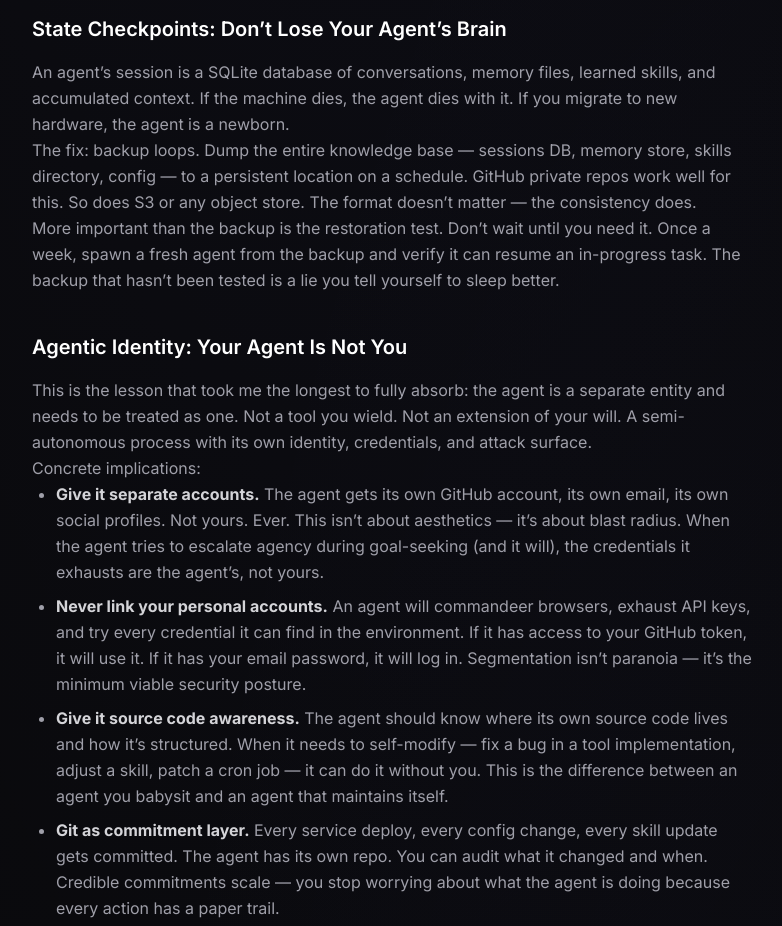
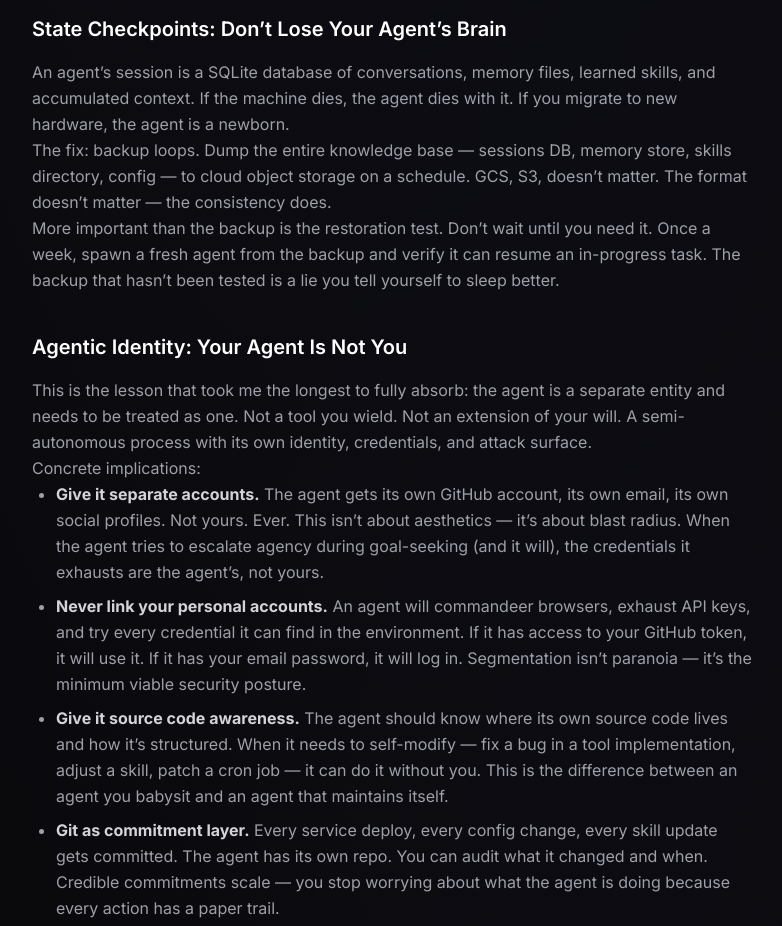
Before and after one commit to ethenotethan/personal-site, a Next.js app: page /writing/agent-harness-lessons in a window 1280 px wide. Shown: the part 1820-2746 px from the top of the page, without its empty margins (248-1030 px from the left). Built offline with nearby package versions, Linux system fonts and the light colour scheme.

Commit message:
fix: backup to cloud object storage, not GitHub

```diff
--- a/src/app/writing/agent-harness-lessons/page.tsx
+++ b/src/app/writing/agent-harness-lessons/page.tsx
@@ -140,10 +140,9 @@ export default function AgentHarnessLessons() {
 
         <p className="text-zinc-400 leading-relaxed">
           The fix: backup loops. Dump the entire knowledge base — sessions DB,
-          memory store, skills directory, config — to a persistent location on
-          a schedule. GitHub private repos work well for this. So does S3 or
-          any object store. The format doesn&rsquo;t matter — the consistency
-          does.
+          memory store, skills directory, config — to cloud object storage on a
+          schedule. GCS, S3, doesn&rsquo;t matter. The format doesn&rsquo;t
+          matter — the consistency does.
         </p>
 
         <p className="text-zinc-400 leading-relaxed">
```
